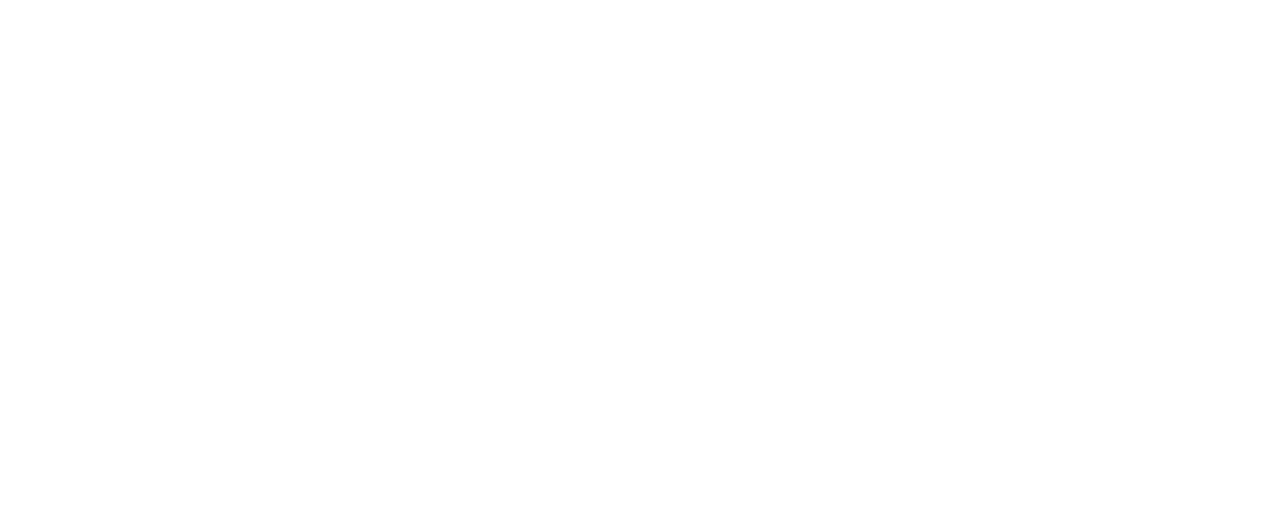
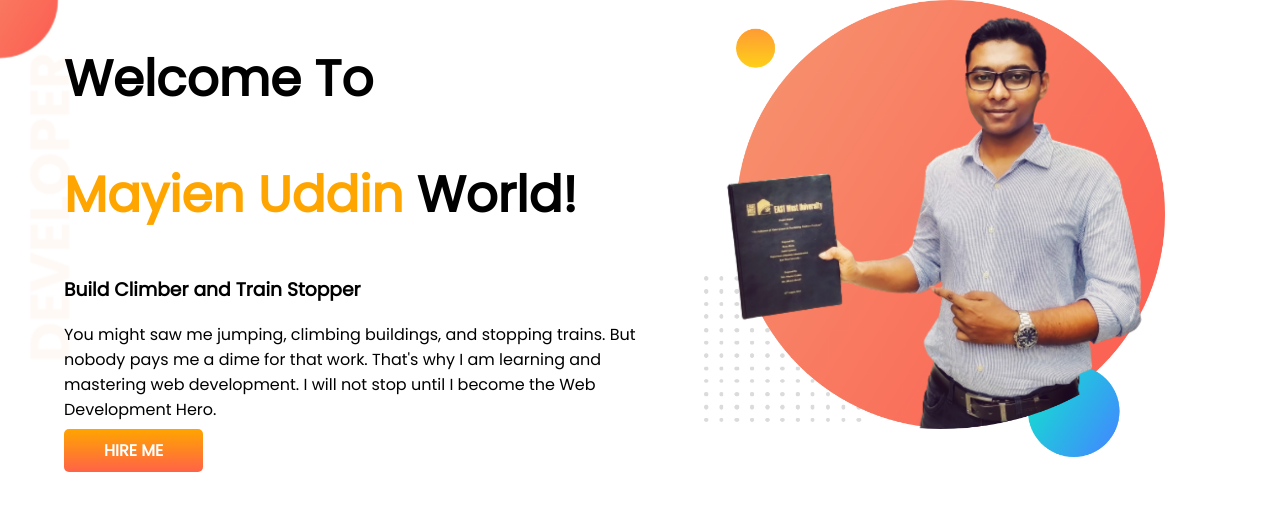
Before and after one commit to mynUddn/developer-portfolio, a plain HTML site: page index.html in a window 1280 px wide. Drawn offline with Linux system fonts and the light colour scheme.

Commit message:
top banner added

```diff
--- a/index.html
+++ b/index.html
@@ -1,13 +1,36 @@
 <!DOCTYPE html>
 <html lang="en">
+
 <head>
     <meta charset="UTF-8">
     <meta http-equiv="X-UA-Compatible" content="IE=edge">
     <meta name="viewport" content="width=device-width, initial-scale=1.0">
     <title>myn portfolio</title>
+    <link rel="preconnect" href="https://fonts.googleapis.com">
+    <link rel="preconnect" href="https://fonts.gstatic.com" crossorigin>
+    <link
+        href="https://fonts.googleapis.com/css2?family=Oswald:wght@200;300;400;500;600;700&family=Poppins&display=swap"
+        rel="stylesheet">
     <link rel="stylesheet" href="style.css">
 </head>
+
 <body>
+    <section class="top-banner">
+        <div class="half-width">
+            <h1>Welcome To</h1>
+            <h1><span class="orange-color">Mayien Uddin</span> World!</h1>
+            <h3>Build Climber and Train Stopper</h3>
+            <p>You might saw me jumping, climbing buildings, and stopping trains. But nobody pays me a dime for that
+                work.
+                That's why I am learning and mastering web development. I will not stop until I become the Web
+                Development
+                Hero.</p>
+                <a class="link-button" target="_blank" href="https://programminghero1.github.io/developer-portfolio/">HIRE ME</a>
+        </div>
+        <div class="half-width">
+            <img src="images/myn-tp.png" alt="">
+        </div>
+    </section>
+</body>
 
-</body>
 </html>
--- a/style.css
+++ b/style.css
@@ -0,0 +1,39 @@
+body {
+    font-family: 'Poppins', sans-serif;
+    margin: 0;
+}
+
+h1 {
+    font-size: 50px;
+}
+
+.orange-color {
+    color: orange;
+}
+
+section {
+    display: flex;
+}
+
+.half-width {
+    width: 50%;
+    padding-left: 5%;
+}
+
+.half-width img {
+    width: 80%;
+}
+
+.link-button{
+    text-decoration: none;
+    background-image: linear-gradient(orange, tomato);
+    padding: 10px 40px;
+    color: white;
+    font-weight: 700;
+    border-radius: 5px;
+}
+
+.top-banner{
+    background-image: url(images/top-banner.png);
+    background-repeat: no-repeat;
+}
```
Also changed, not shown: images/dream-bg.png (added), images/exp-bg.png (added), images/jhankar.png (added), images/jhankar2.png (added), images/my-bg.png (added), images/my-bg2.png (added), images/myn-tp.png (added), images/top-banner.png (added), 7 other files.
